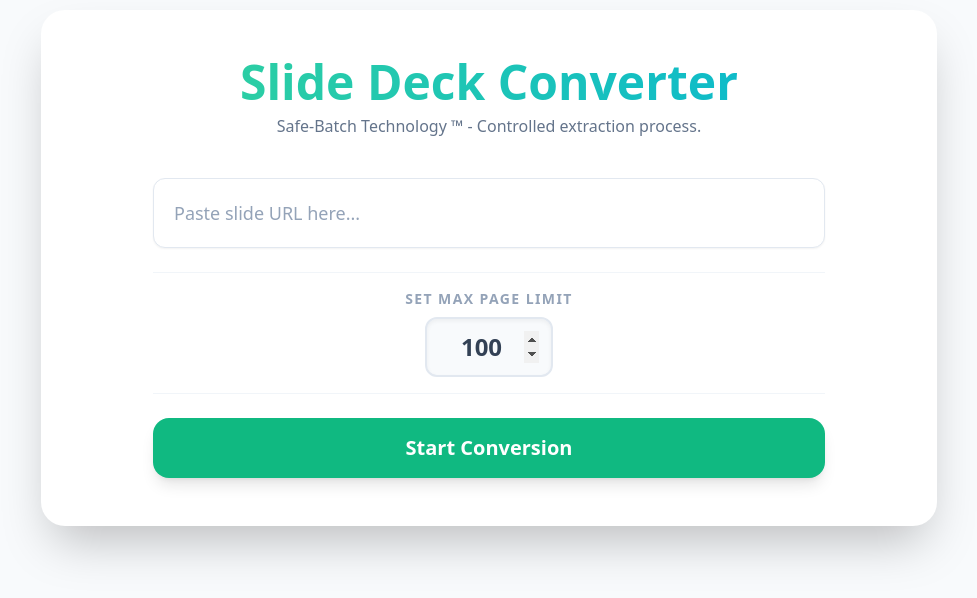
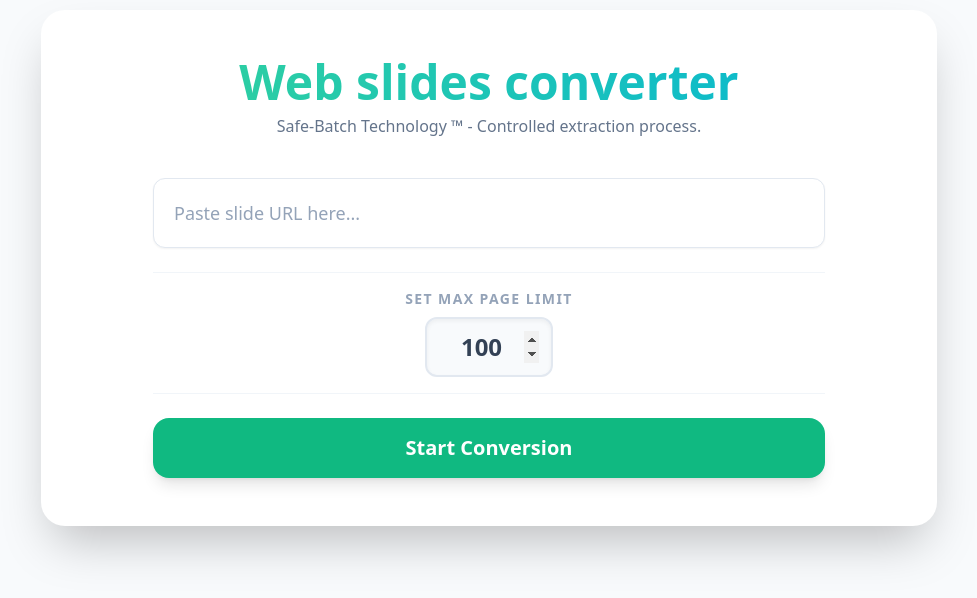
Before and after one commit to R0mb0/Web_slides_converter, a website: page Converter/public/index.html in a window 1280 px wide. Shown: the part 132-730 px from the top of the page, without its empty margins (151-1128 px from the left). Drawn offline with nearby package versions, Linux system fonts and the light colour scheme.

Commit message:
Changed title

```diff
--- a/Converter/public/index.html
+++ b/Converter/public/index.html
@@ -3,7 +3,7 @@
 <head>
     <meta charset="UTF-8">
     <meta name="viewport" content="width=device-width, initial-scale=1.0">
-    <title>Slide Deck to PDF (Robust)</title>
+    <title>Web slides converter</title>
     <script src="https://cdn.tailwindcss.com"></script>
     <script src="https://unpkg.com/pdf-lib@1.17.1/dist/pdf-lib.min.js"></script>
     <script>
@@ -61,7 +61,7 @@
 
         <div class="text-center mb-10">
             <h1 class="text-4xl md:text-5xl font-extrabold mb-2 bg-gradient-to-r from-emerald-400 to-cyan-500 bg-clip-text text-transparent">
-                Slide Deck Converter
+                Web slides converter
             </h1>
             <p class="text-slate-500 dark:text-slate-400">
                 Safe-Batch Technology &trade; - Controlled extraction process.
```
